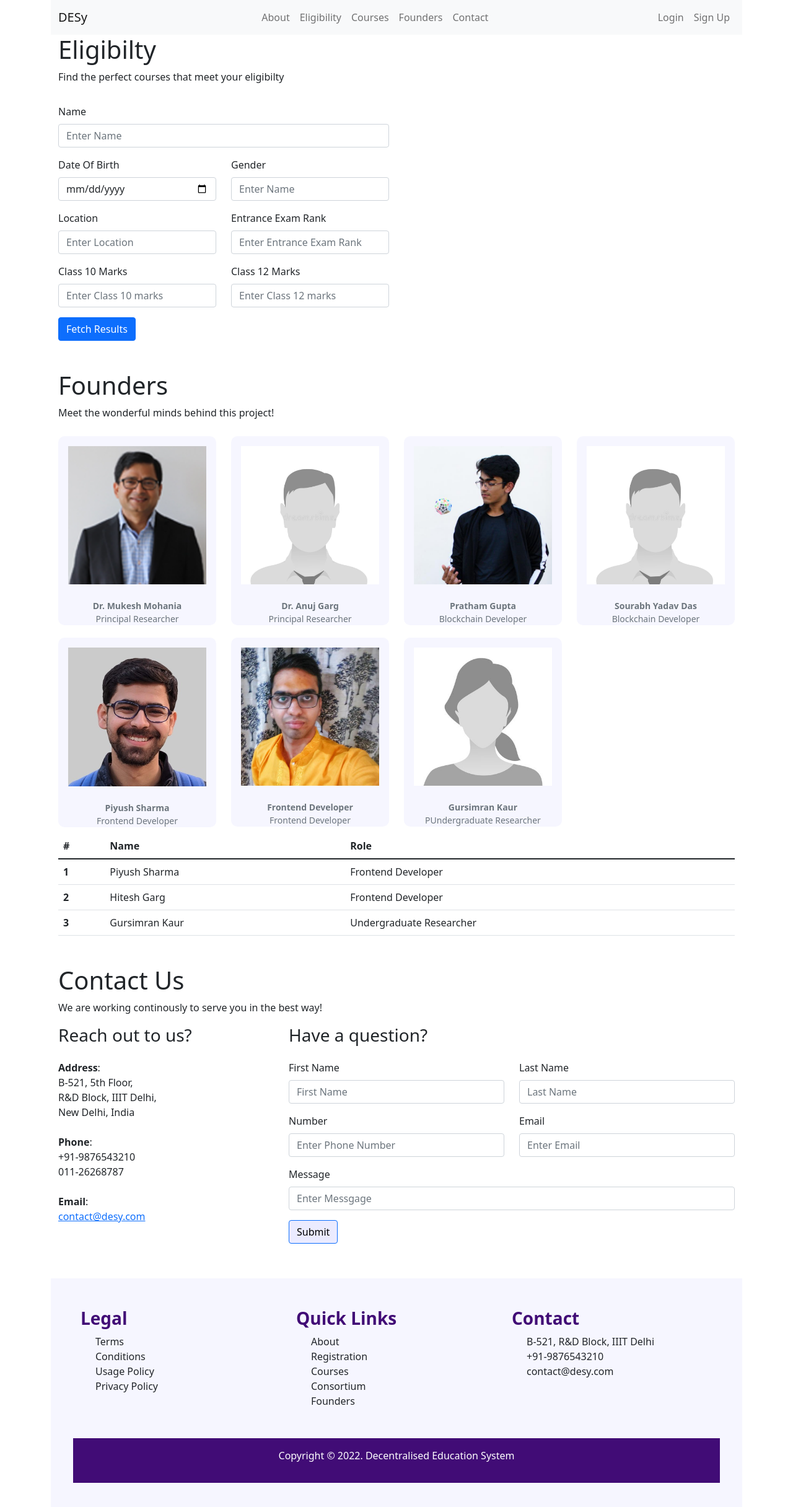
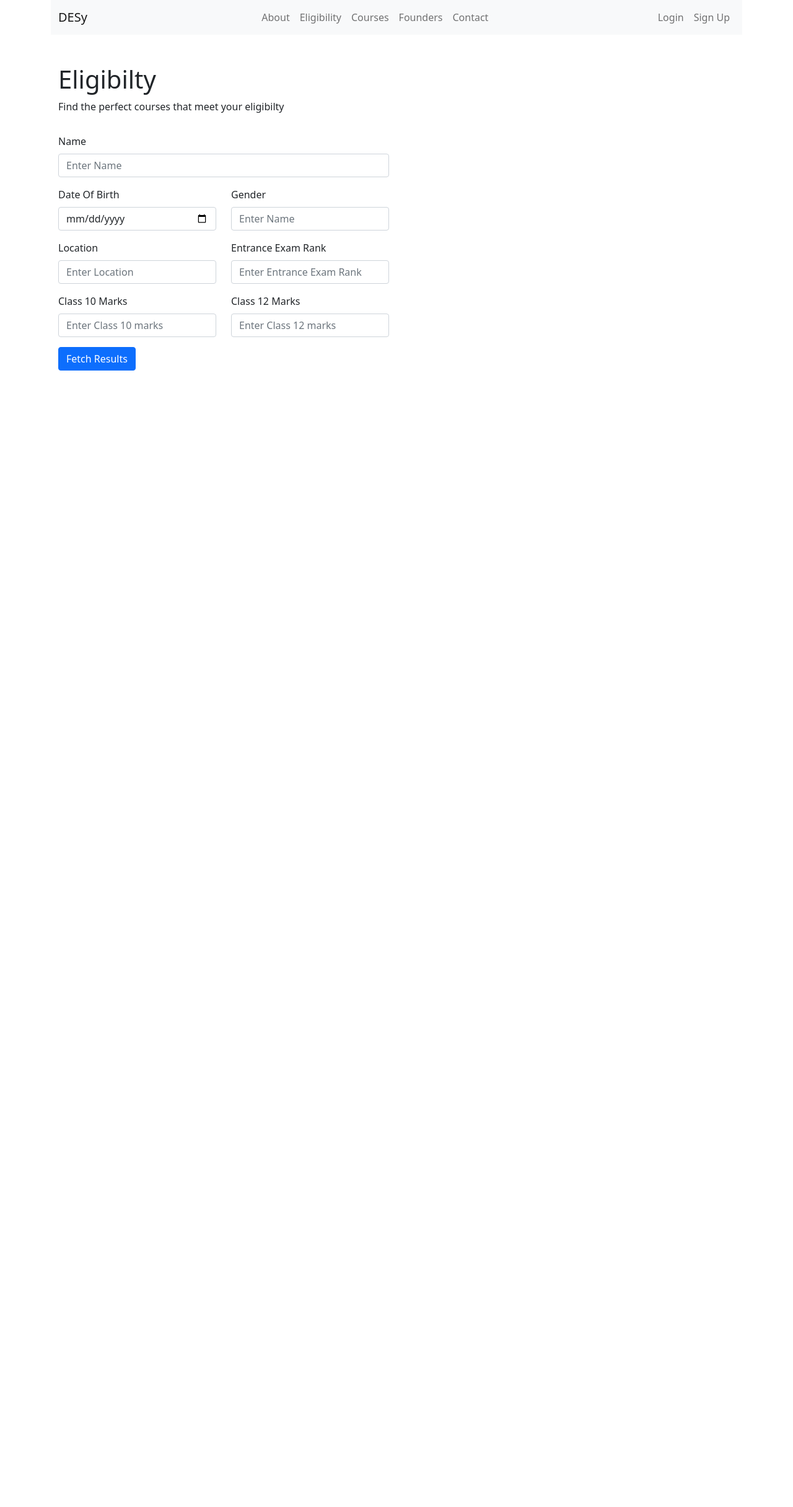
Before and after one commit to hitesh19426/des, a React (Create React App) app: page /eligibility in a window 1280 px wide. Shown: the top 2432 px of the page at 62% size. After the commit the page ends 800 px from the top, so only its background shows below. Built offline with nearby package versions, Linux system fonts and the light colour scheme.

Commit message:
changed layout a little

```diff
--- a/src/routes/eligibilty.jsx
+++ b/src/routes/eligibilty.jsx
@@ -3,7 +3,7 @@ import {Row, Col, Container, Form, Button, } from 'react-bootstrap'
 
 export default function EligibilityPage() {
     return (
-        <Container>
+        <Container className="my-5">
             <Col>
                 <Row> <h1> Eligibilty </h1> </Row>
                 <Row> <p> Find the perfect courses that meet your eligibilty </p> </Row>
--- a/src/routes/layout.jsx
+++ b/src/routes/layout.jsx
@@ -11,9 +11,6 @@ export default function LayoutPage() {
         <Container>
             <MyNavBar />
             <Outlet />
-            <Founders />
-            <Contact />
-            <Footer />
         </Container>
     )
 }
```
